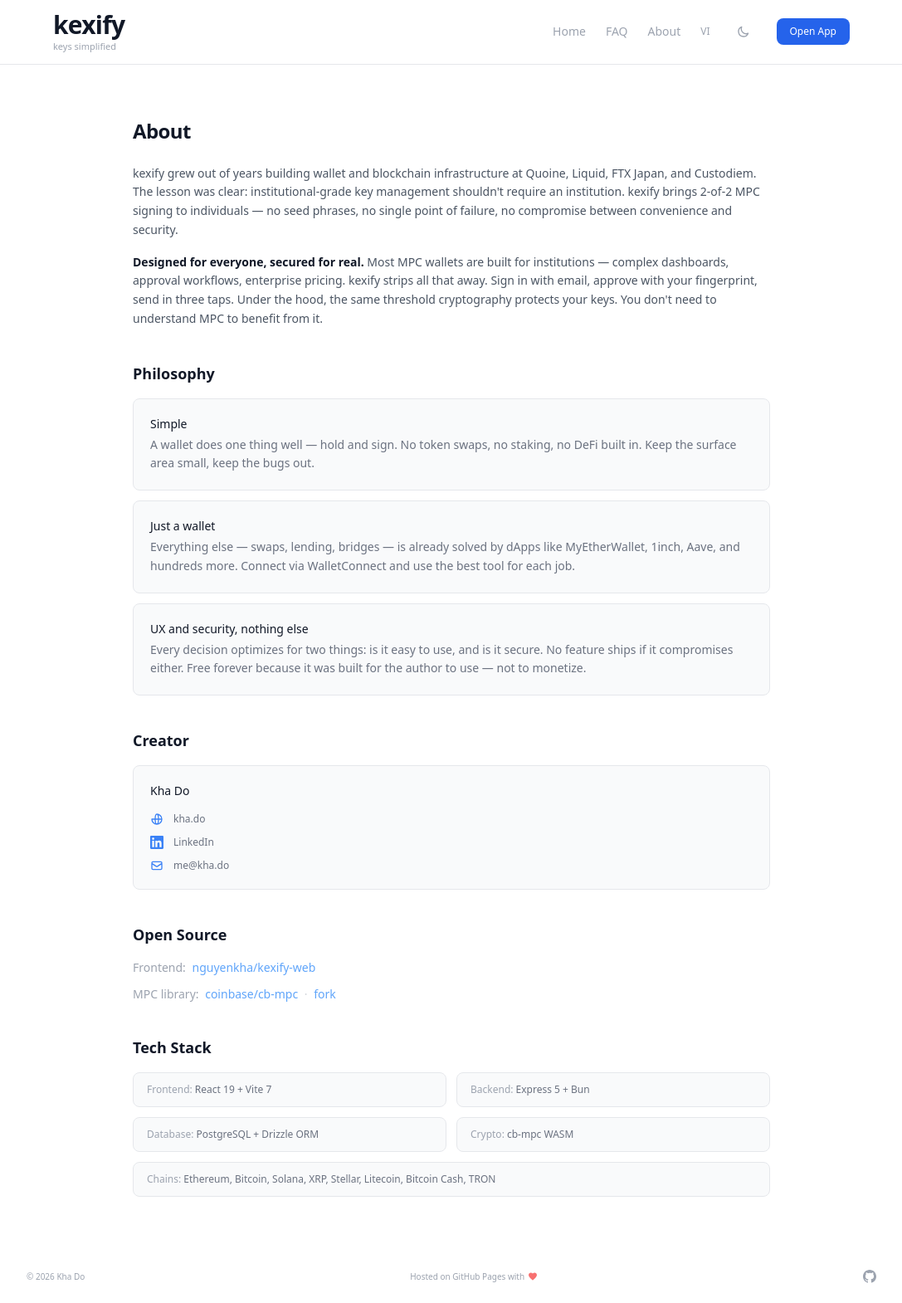
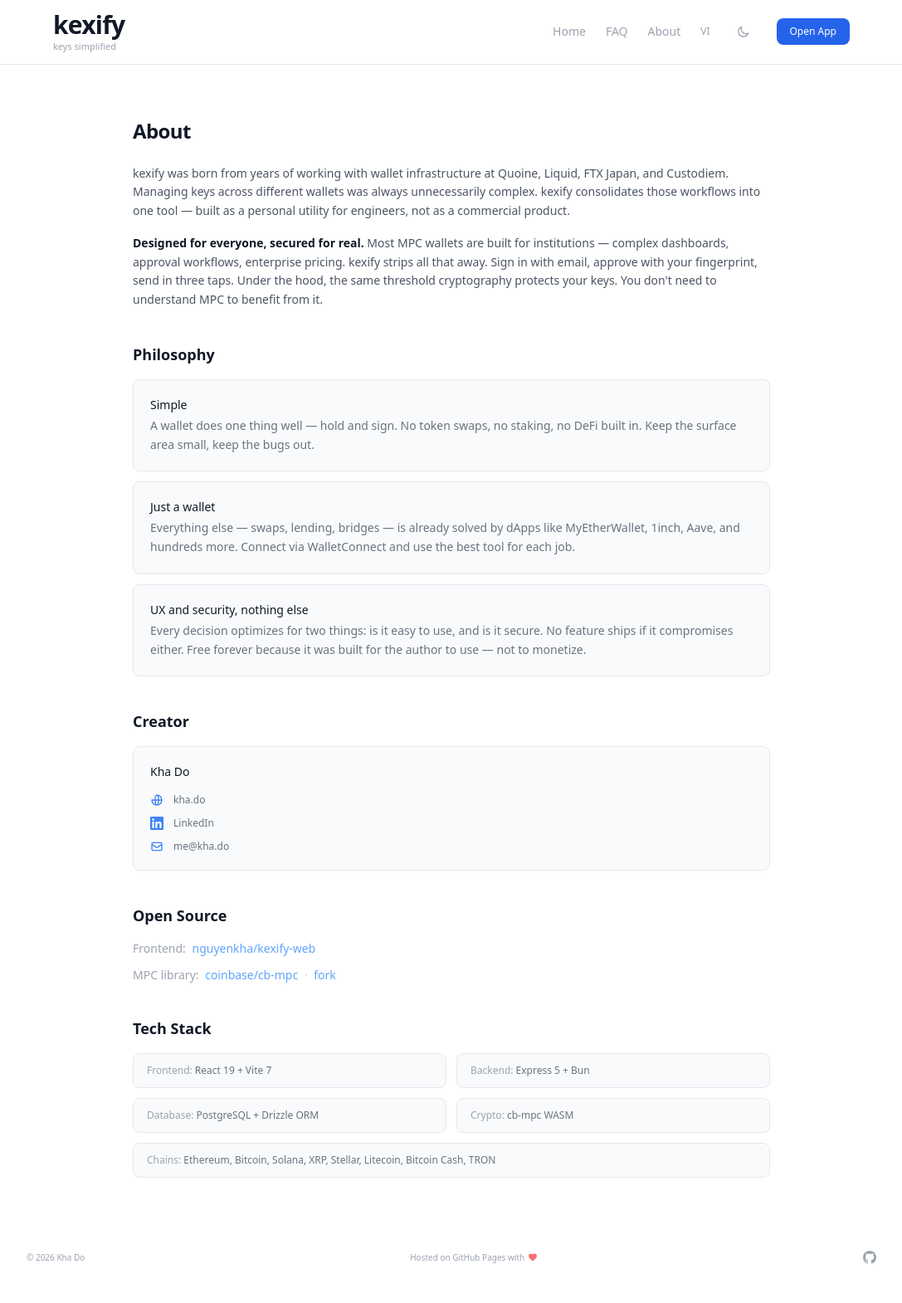
Before and after one commit to nguyenkha/kexify-home, a Jekyll site: the page built from about.html, in a window 1280 px wide. Shown: the whole page at 83% size, without its empty margins (96-1183 px from the left). Built offline with Jekyll 4.4.1, drawn with Linux system fonts in a browser that asks for light colours; nearby versions of some CDN libraries; after the commit the page ends 1547 px from its top, so only the background shows below that.

Commit message:
feat: rewrite about intro as engineer utility, add target audience FAQ

```diff
--- a/about.html
+++ b/about.html
@@ -10,7 +10,7 @@
     <!-- About kexify -->
     <div class="mb-10">
       <p class="text-sm dark:text-gray-300 text-gray-600 leading-relaxed">
-        kexify grew out of years building wallet and blockchain infrastructure at Quoine, Liquid, FTX Japan, and Custodiem. The lesson was clear: institutional-grade key management shouldn't require an institution. kexify brings 2-of-2 MPC signing to individuals — no seed phrases, no single point of failure, no compromise between convenience and security.
+        kexify was born from years of working with wallet infrastructure at Quoine, Liquid, FTX Japan, and Custodiem. Managing keys across different wallets was always unnecessarily complex. kexify consolidates those workflows into one tool — built as a personal utility for engineers, not as a commercial product.
       </p>
       <p class="text-sm dark:text-gray-300 text-gray-600 leading-relaxed mt-4">
         <strong class="dark:text-white text-gray-900">Designed for everyone, secured for real.</strong> Most MPC wallets are built for institutions — complex dashboards, approval workflows, enterprise pricing. kexify strips all that away. Sign in with email, approve with your fingerprint, send in three taps. Under the hood, the same threshold cryptography protects your keys. You don't need to understand MPC to benefit from it.
--- a/faq.html
+++ b/faq.html
@@ -41,6 +41,10 @@
       <details class="bg-surface-secondary border border-border-primary rounded-lg px-5 py-3 group">
         <summary class="text-sm font-medium dark:text-white text-gray-900">Is there any warranty or guarantee?</summary>
         <p class="mt-2 text-sm dark:text-gray-400 text-gray-500 leading-relaxed">No. kexify is a personal project provided as-is, with no warranty. You are responsible for your own keys and funds. That said, the code is open source — you can verify everything yourself.</p>
+      </details>
+      <details class="bg-surface-secondary border border-border-primary rounded-lg px-5 py-3 group">
+        <summary class="text-sm font-medium dark:text-white text-gray-900">Who is kexify for?</summary>
+        <p class="mt-2 text-sm dark:text-gray-400 text-gray-500 leading-relaxed">Anyone who wants MPC security without the complexity. Built by an engineer, for engineers — but designed so anyone can use it.</p>
       </details>
     </div>
 
--- a/vi/about.html
+++ b/vi/about.html
@@ -11,7 +11,7 @@
 
     <div class="mb-10">
       <p class="text-sm dark:text-gray-300 text-gray-600 leading-relaxed">
-        kexify ra đời từ nhiều năm kinh nghiệm xây dựng hạ tầng ví và blockchain tại Quoine, Liquid, FTX Japan và Custodiem. Bài học rõ ràng: quản lý khoá cấp doanh nghiệp không nên đòi hỏi một doanh nghiệp. kexify mang ký MPC 2-of-2 đến cá nhân — không cụm từ khôi phục, không điểm lỗi đơn lẻ, không đánh đổi giữa tiện lợi và bảo mật.
+        kexify ra đời từ nhiều năm làm việc với hạ tầng ví tại Quoine, Liquid, FTX Japan và Custodiem. Quản lý khoá trên nhiều loại ví khác nhau luôn phức tạp một cách không cần thiết. kexify gom các thao tác đó vào một công cụ duy nhất — được xây dựng như tiện ích cá nhân cho engineer, không phải sản phẩm thương mại.
       </p>
       <p class="text-sm dark:text-gray-300 text-gray-600 leading-relaxed mt-4">
         <strong class="dark:text-white text-gray-900">Thiết kế cho mọi người, bảo mật thực sự.</strong> Hầu hết ví MPC được xây cho doanh nghiệp — bảng điều khiển phức tạp, quy trình phê duyệt, giá doanh nghiệp. kexify bỏ hết tất cả. Đăng nhập bằng email, xác nhận bằng vân tay, gửi tiền trong ba lần chạm. Bên dưới, cùng một mật mã ngưỡng bảo vệ khoá của bạn. Bạn không cần hiểu MPC để được hưởng lợi.
--- a/vi/faq.html
+++ b/vi/faq.html
@@ -43,6 +43,10 @@
       <details class="bg-surface-secondary border border-border-primary rounded-lg px-5 py-3">
         <summary class="text-sm font-medium dark:text-white text-gray-900">Có bảo hành hay cam kết gì không?</summary>
         <p class="mt-2 text-sm dark:text-gray-400 text-gray-500 leading-relaxed">Không. kexify là dự án cá nhân, cung cấp nguyên trạng, không có bảo hành. Bạn tự chịu trách nhiệm với khoá và tài sản của mình. Tuy nhiên, mã nguồn mở — bạn có thể tự kiểm chứng mọi thứ.</p>
+      </details>
+      <details class="bg-surface-secondary border border-border-primary rounded-lg px-5 py-3">
+        <summary class="text-sm font-medium dark:text-white text-gray-900">kexify dành cho ai?</summary>
+        <p class="mt-2 text-sm dark:text-gray-400 text-gray-500 leading-relaxed">Bất kỳ ai muốn bảo mật MPC mà không cần sự phức tạp. Được xây dựng bởi engineer, cho engineer — nhưng thiết kế để ai cũng dùng được.</p>
       </details>
     </div>
 
```
